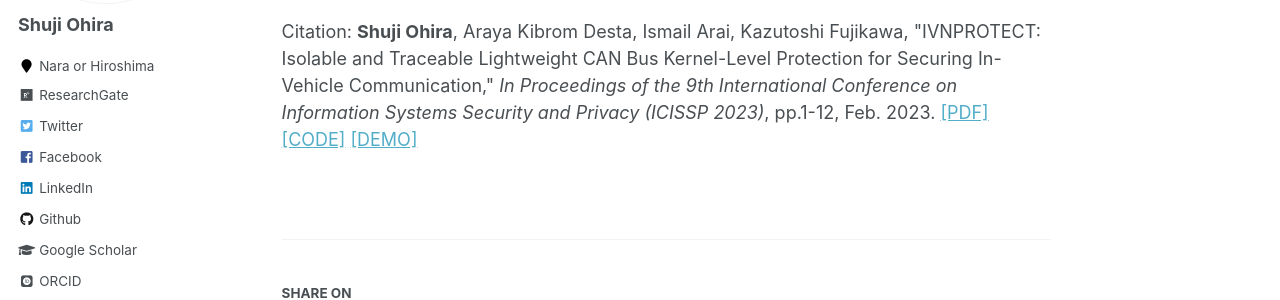
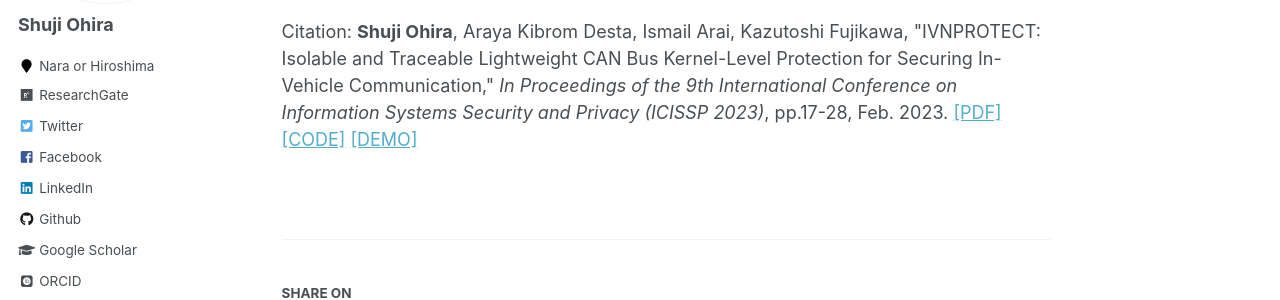
Before and after one commit to shuji-oh/shuji-oh.github.io, a Jekyll site: the page built from _publications/IVNPROTECT.md, in a window 1280 px wide and 929 px high. Shown: the part 280-580 px from the top of the window. Built offline with Jekyll 4.4.1, drawn with Linux system fonts in a browser that asks for light colours; some web fonts are replaced.

Commit message:
Update IVNPROTECT.md

```diff
--- a/_publications/IVNPROTECT.md
+++ b/_publications/IVNPROTECT.md
@@ -7,5 +7,5 @@ venue: 'In Proceedings of the 9th International Conference on Information System
 paperurl: ''
 codeurl: 'https://github.com/shuji-oh/ivnprotect'
 demourl: 'https://youtu.be/frJ5ZAkZkwA'
-citation: '<b>Shuji Ohira</b>, Araya Kibrom Desta, Ismail Arai, Kazutoshi Fujikawa, "IVNPROTECT: Isolable and Traceable Lightweight CAN Bus Kernel-Level Protection for Securing In-Vehicle Communication," <i>In Proceedings of the 9th International Conference on Information Systems Security and Privacy (ICISSP 2023)</i>, pp.1-12, Feb. 2023.'
+citation: '<b>Shuji Ohira</b>, Araya Kibrom Desta, Ismail Arai, Kazutoshi Fujikawa, "IVNPROTECT: Isolable and Traceable Lightweight CAN Bus Kernel-Level Protection for Securing In-Vehicle Communication," <i>In Proceedings of the 9th International Conference on Information Systems Security and Privacy (ICISSP 2023)</i>, pp.17-28, Feb. 2023.'
 ---
```
